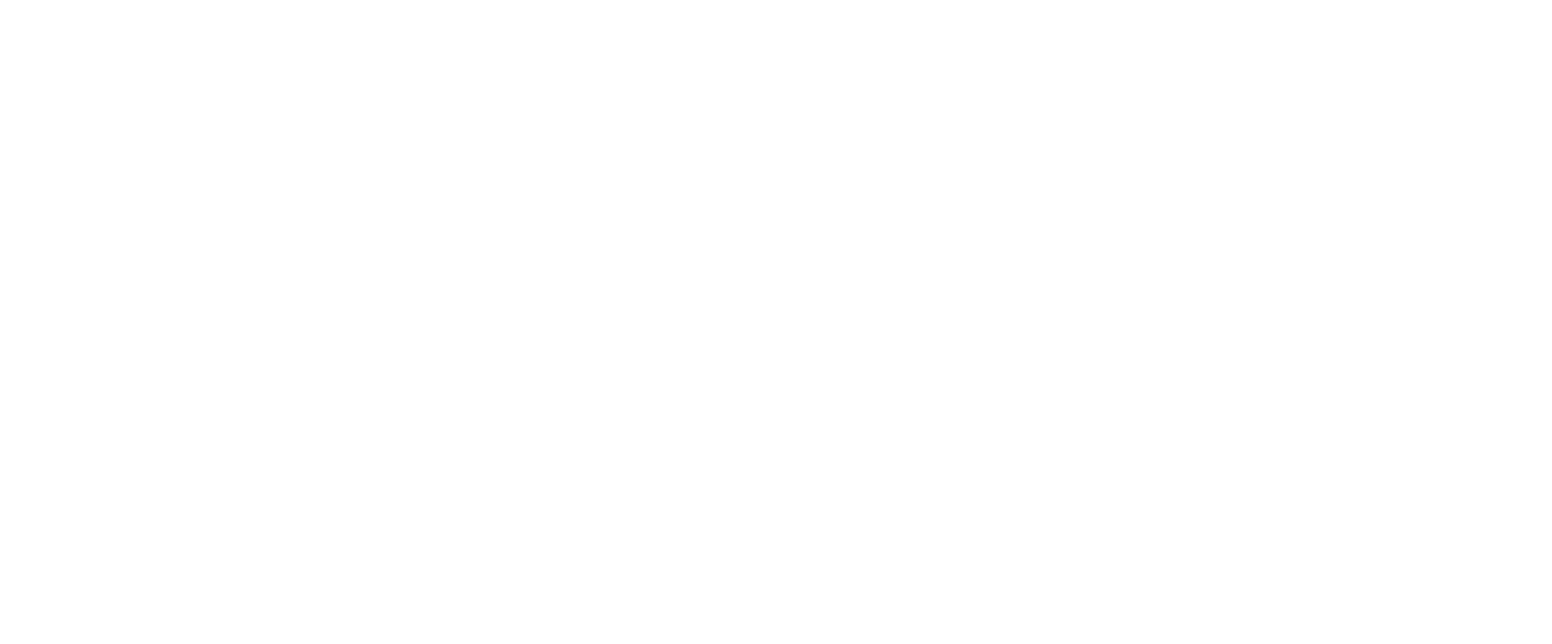
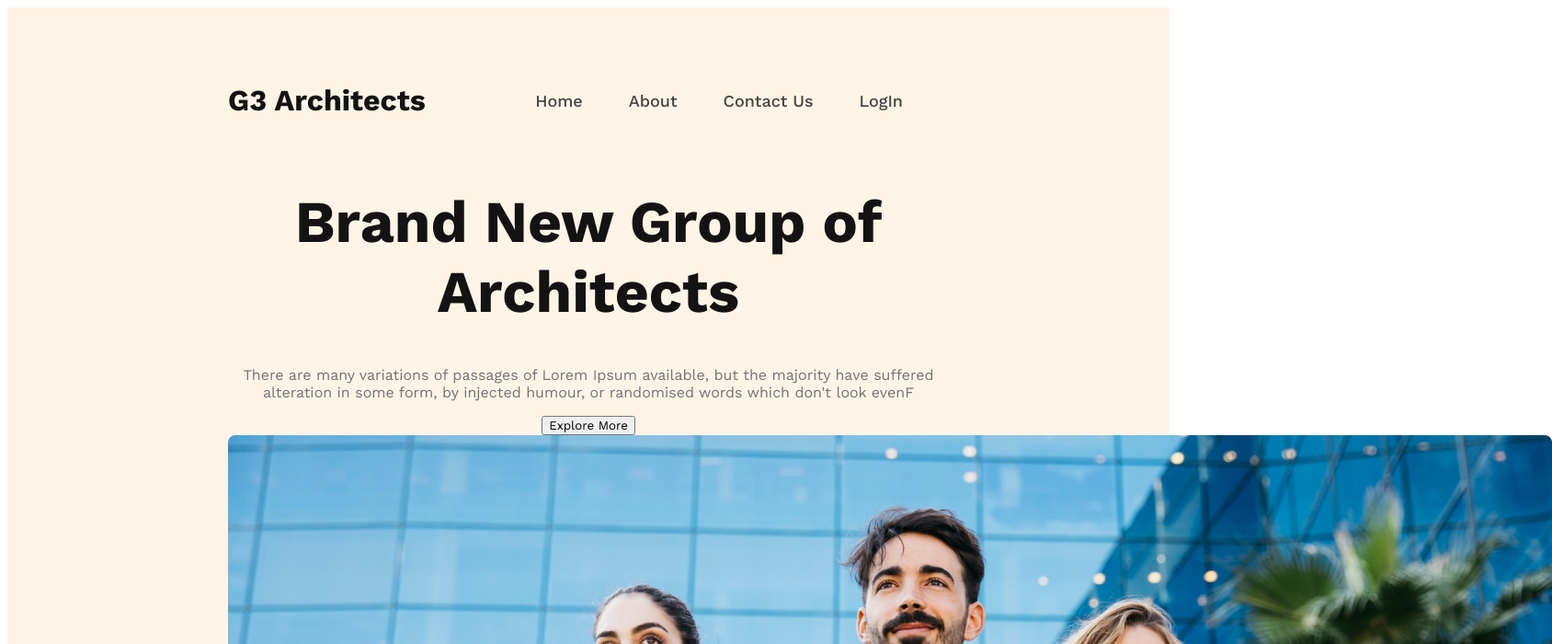
Before and after one commit to MalihaKaisar/g3-architects, a plain HTML site: page index.html in a window 1280 px wide. Shown: the top 700 px of the page at 92% size, 1688 px wide, since content can reach past the window. Drawn offline with nearby package versions, Linux system fonts and the light colour scheme.

Commit message:
header and banner added

```diff
--- a/index.html
+++ b/index.html
@@ -1,12 +1,49 @@
 <!DOCTYPE html>
 <html lang="en">
+
 <head>
     <meta charset="UTF-8">
     <meta name="viewport" content="width=device-width, initial-scale=1.0">
     <title>G3 Architects</title>
     <link rel="stylesheet" href="styles/architects.css">
 </head>
+
 <body>
+    <header>
+        <nav>
+            <h3 class="nav-title"> G3 Architects </h3>
+            <ul>
+                <li><a href="">Home</a></li>
+                <li><a href="">About</a></li>
+                <li><a href="">Contact Us</a></li>
+                <li><a href="">LogIn</a></li>
+            </ul>
+        </nav>
+
+        <div class="banner">
+            <div class="banner-content">
+                <h1 class="banner-title">Brand New
+                    Group of Architects
+                </h1>
+                <p class="banner-description"> There are many variations of passages of Lorem Ipsum available, but the
+                    majority have suffered alteration in some form, by injected humour, or randomised words which don't
+                    look evenF</p>
+                <button class="btn-primary">Explore More</button>
+            </div>
+            <img src="images/banner.png" alt="image loading">
+
+
+        </div>
+
+    </header>
+
+    <main>
+
+    </main>
+    <footer>
+
+    </footer>
 
 </body>
+
 </html>
--- a/styles/architects.css
+++ b/styles/architects.css
@@ -0,0 +1,68 @@
+/* work sans font */
+@import url('https://fonts.googleapis.com/css2?family=Open+Sans:wght@600;800&family=Work+Sans:wght@400;500;600;700;800&display=swap');
+
+/* shared style */
+
+* {
+
+    font-family: 'Work Sans', sans-serif;
+}
+
+.btn-primary{
+
+}
+
+header {
+    background: rgba(255, 144, 14, 0.10);
+    padding: 50px 240px;
+
+}
+
+nav {
+    display: flex;
+    justify-content: space-between;
+    align-items: center;
+}
+
+.nav-title {
+    color: #131313;
+    font-size: 2rem;
+    font-weight: 700;
+
+
+}
+
+nav>ul {
+    display: flex;
+}
+
+nav li {
+    list-style: none;
+    margin-right: 50px;
+    font-size: 18px;
+    font-weight: 500;
+}
+
+nav li a {
+    text-decoration: none;
+    color: #424242;
+}
+
+/* banner styles */
+.banner-content {
+    max-width: 800px;
+    text-align: center;
+    margin: 0 auto;
+}
+
+.banner-title {
+    color: #131313;
+    font-size: 4rem;
+    font-weight: 700;
+}
+
+.banner-description {
+    color: #727272;
+    font-size: 1rem;
+    font-weight: 400;
+}
```
